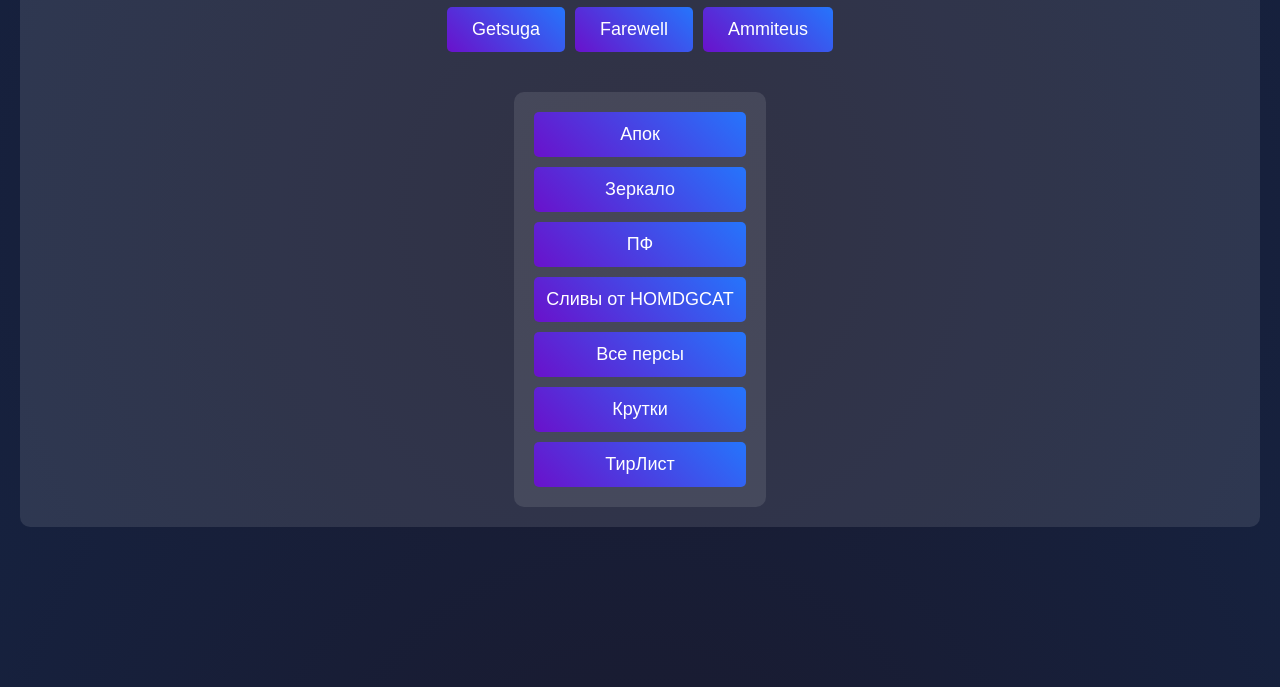
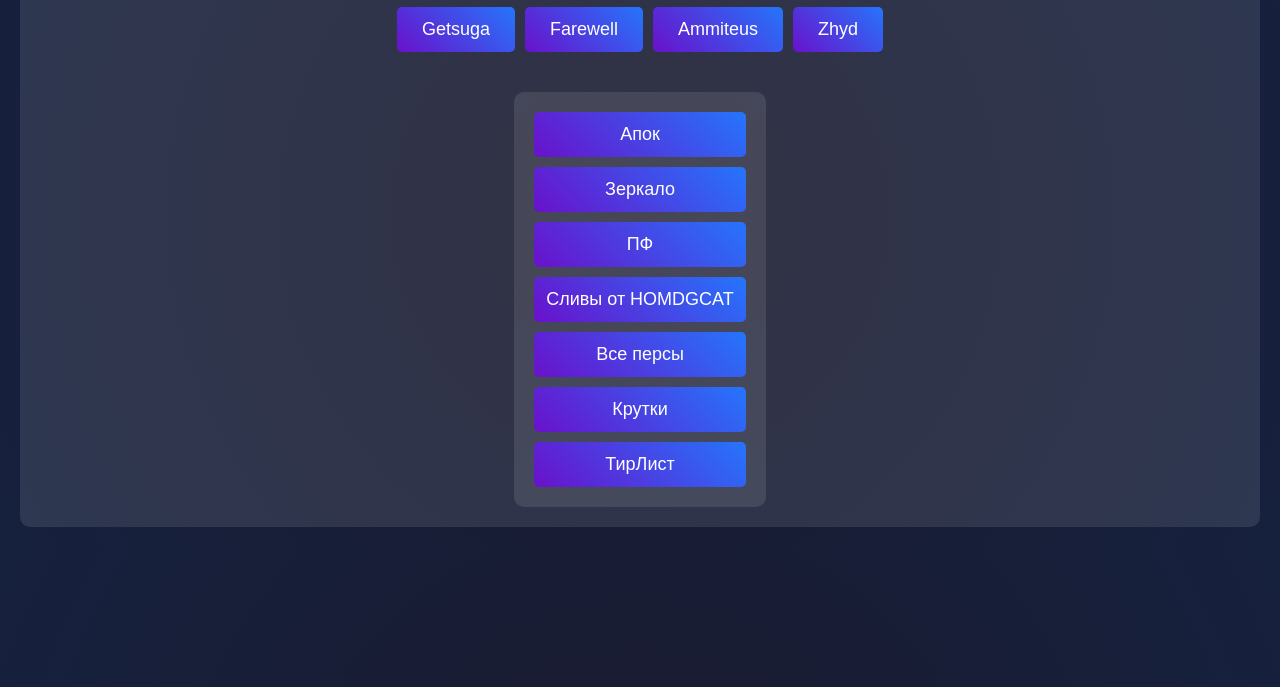
Before and after one commit to Ammite/hsr_websites, a plain HTML site: page index.html in a window 1280 px wide. Shown: the part 113-800 px from the top of the page. Drawn offline with Linux system fonts and the light colour scheme.

Commit message:
added zhyd

```diff
--- a/index.html
+++ b/index.html
@@ -80,6 +80,7 @@
             <button class="btn" onclick="openLink(700431688)">Getsuga</button>
             <button class="btn" onclick="openLink(718149053)">Farewell</button>
             <button class="btn" onclick="openLink(700592438)">Ammiteus</button>
+            <button class="btn" onclick="openLink(719764104)">Zhyd</button>
         </div>
 
         <div class="links">
```
